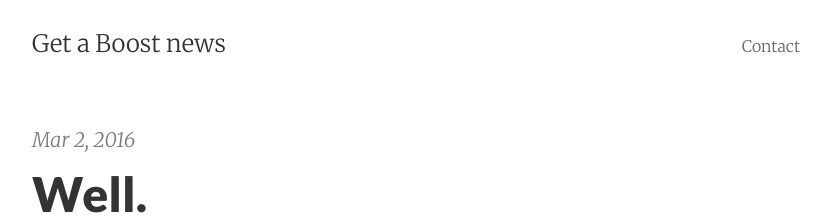
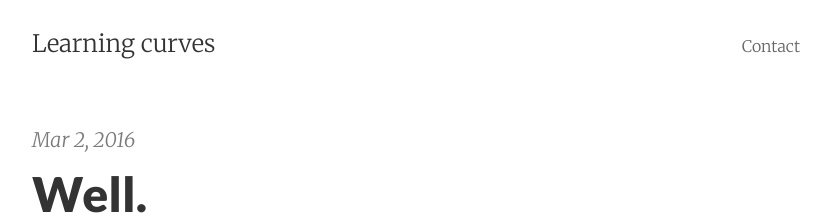
Before and after one commit to getaboost/getaboost.github.io, a Jekyll site: the page built from index.html, in a window 1280 px wide. Shown: the top 223 px of the page, without its empty margins (224-1055 px from the left). Built offline with Jekyll 4.4.1, drawn with Linux system fonts in a browser that asks for light colours; the list of posts is cut into pages by our own code.

Commit message:
Update _config.yml

```diff
--- a/_config.yml
+++ b/_config.yml
@@ -2,9 +2,9 @@ excerpt_separator: ""
 pygments: true
 markdown: kramdown
 url: http://getaboost.github.io
-title: Get a Boost news
+title: Learning curves
 email: thisisgetaboost@gmail.com
 author: getaboost
-description: My awesome new site
+description: Figuring it all out
 paginate: 3
 google_analytics:
```
